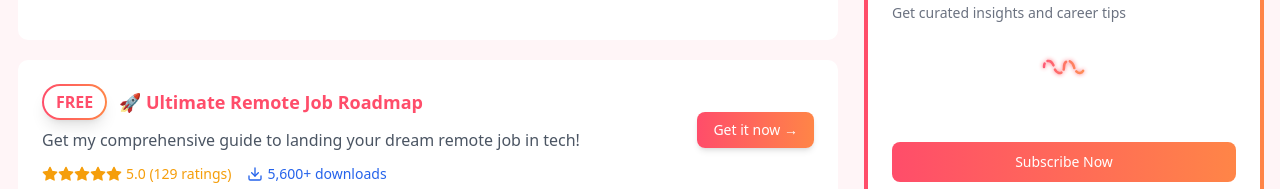
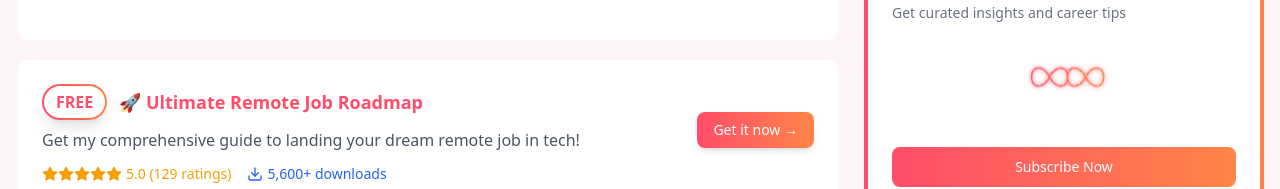
Before and after one commit to rohitg00/devopscommunity-website, a React (Vite) app: page / in a window 1280 px wide. Shown: the part 250-439 px from the top of the page. Built offline with nearby package versions, Linux system fonts and the light colour scheme; no server answers.

Commit message:
newsletter changes

```diff
--- a/src/components/SubstackBanner.tsx
+++ b/src/components/SubstackBanner.tsx
@@ -21,7 +21,7 @@ export function SubstackBanner() {
 
             {/* Infinity Symbol */}
             <div className="my-6">
-              <svg className="devops-infinity" viewBox="0 0 100 40">
+              <svg className="devops-infinity" viewBox="0 0 200 100">
                 <defs>
                   <linearGradient id="gradient" x1="0%" y1="0%" x2="100%" y2="0%">
                     <stop offset="0%" stopColor="#FF4D6A" />
@@ -30,7 +30,7 @@ export function SubstackBanner() {
                 </defs>
                 <path
                   className="infinity-path"
-                  d="M30,20 C30,12 38,12 40,20 C42,28 50,28 50,20 C50,12 58,12 60,20 C62,28 70,28 70,20"
+                  d="M46,50 C46,30 66,30 76,50 C86,70 106,70 106,50 C106,30 126,30 136,50 C146,70 166,70 166,50 C166,30 146,30 136,50 C126,70 106,70 106,50 C106,30 86,30 76,50 C66,70 46,70 46,50"
                   fill="url(#gradient)"
                 />
               </svg>
--- a/src/index.css
+++ b/src/index.css
@@ -37,8 +37,8 @@
 
 /* DevOps Infinity Animation */
 .devops-infinity {
-  width: 120px;
-  height: 40px;
+  width: 160px;
+  height: 60px;
   margin: 0 auto;
   display: block;
 }
@@ -46,16 +46,16 @@
 .infinity-path {
   fill: none;
   stroke: url(#gradient);
-  stroke-width: 2.5;
+  stroke-width: 3;
   stroke-linecap: round;
-  filter: drop-shadow(0 0 3px #FF4D6A);
-  animation: moveParticles 3s linear infinite, glowEffect 2s ease-in-out infinite;
-  stroke-dasharray: 8, 4;
+  filter: drop-shadow(0 0 4px #FF4D6A);
+  animation: moveParticles 4s linear infinite, glowEffect 2s ease-in-out infinite;
+  stroke-dasharray: 6, 3;
 }
 
 @keyframes moveParticles {
   from {
-    stroke-dashoffset: 48;
+    stroke-dashoffset: 180;
   }
   to {
     stroke-dashoffset: 0;
@@ -64,11 +64,11 @@
 
 @keyframes glowEffect {
   0%, 100% {
-    filter: drop-shadow(0 0 2px #FF4D6A);
+    filter: drop-shadow(0 0 3px #FF4D6A);
     opacity: 0.9;
   }
   50% {
-    filter: drop-shadow(0 0 4px #FF8547);
+    filter: drop-shadow(0 0 6px #FF8547);
     opacity: 1;
   }
 }
```
